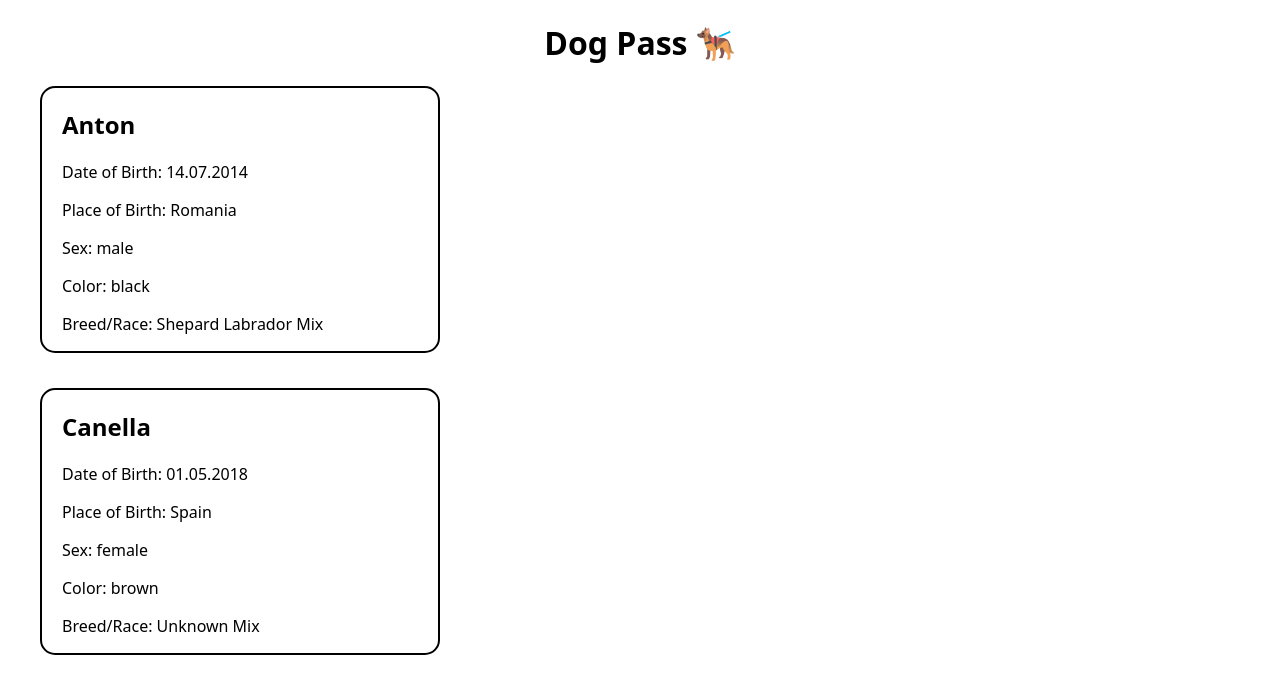
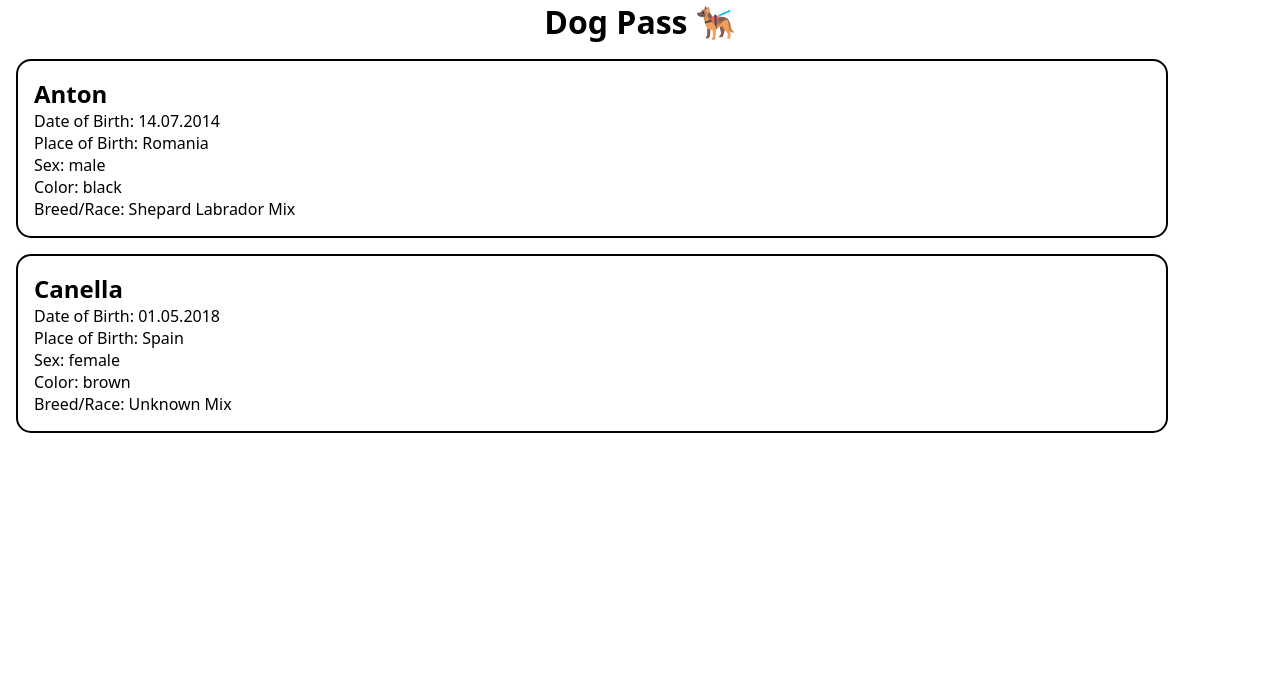
Before and after one commit to RonnySteady/dogpass, a Next.js app: page / in a window 1280 px wide. Shown: the top 694 px of the page. Built offline with nearby package versions, Linux system fonts and the light colour scheme.

Commit message:
optimized the styling with relative units

```diff
--- a/components/DogCard/index.js
+++ b/components/DogCard/index.js
@@ -16,7 +16,7 @@ export default function DogCard({ dog }) {
 const StyledDogCard = styled.li`
   border: 2px solid;
   border-radius: 15px;
-  width: 400px;
-  padding-left: 20px;
-  margin-bottom: 35px;
+  width: 90%;
+  padding: 1rem;
+  margin: 1rem;
 `;
--- a/components/DogList/index.js
+++ b/components/DogList/index.js
@@ -12,6 +12,5 @@ export default function DogList({ dogs }) {
 }
 
 const StyledDogList = styled.ul`
-  text-decoration: none;
   list-style-type: none;
 `;
--- a/pages/index.js
+++ b/pages/index.js
@@ -1,6 +1,5 @@
 import Heading from "../components/Heading";
 import DogList from "../components/DogList";
-import App from "../pages/_app";
 
 export default function Home({ dogs }) {
   return (
--- a/styles.js
+++ b/styles.js
@@ -5,9 +5,12 @@ export default createGlobalStyle`
   *::before,
   *::after {
     box-sizing: border-box;
+    padding: 0;
+    margin: 0;
+
+
   }
   body {
-    margin: 0;
     font-family: system-ui;
   }
 `;
```
